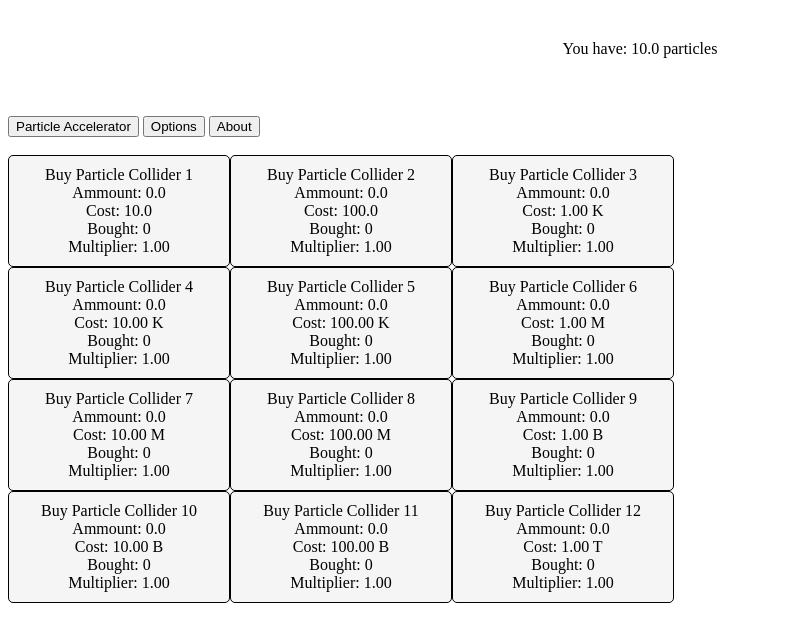
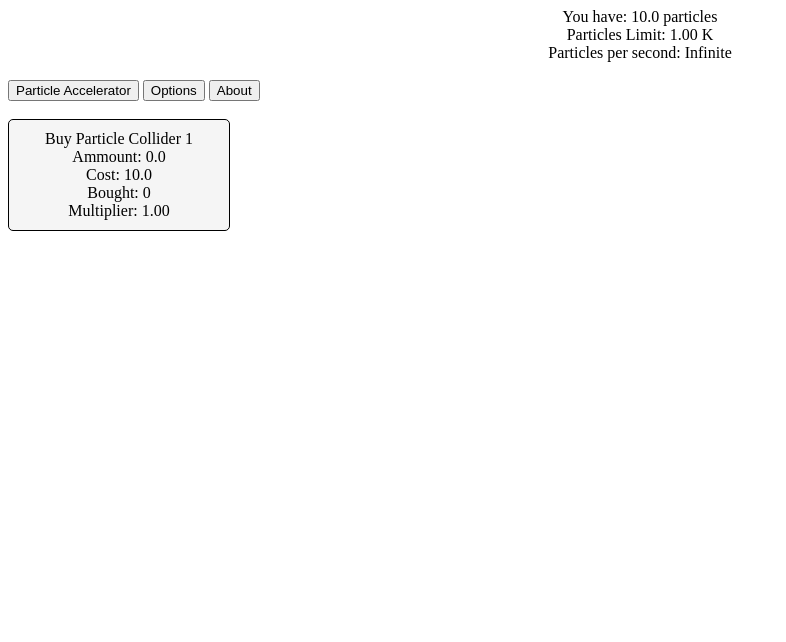
Before and after one commit to OfficialZygorg/Materiality, a plain HTML site: page index.html in a window 1280 px wide. Shown: the whole page, without its empty margins (0-786 px from the left). Drawn offline with Linux system fonts and the light colour scheme.

Commit message:
Added revealing of particle colliders when you have x particles

```diff
--- a/index.html
+++ b/index.html
@@ -6,8 +6,9 @@
 </head>
 <body>
 
-<div id="particlesAmmount"></div>
-<div id="particlesPerSecond"></div>
+<div class="particles" id="particlesAmmount"></div>
+<div class="particles" id="particlesLimit"></div>
+<div class="particles" id="particlesPerSecond"></div>
 <div class="implodedReality" hidden>You have <span class="implodedParticlesAmmount"></span> imploded particles.</div><br>
 
 <div class="tab">
@@ -20,24 +21,23 @@
 
 <div id="particleAccelerator" style="display: block;" class="tabName">
   <div class="generators-container">
-
     <div class="generator" id="particleCollider0" onclick="buyGenerators(0)"></div>
-    <div class="generator"  id="particleCollider1" onclick="buyGenerators(1)"></div>
-    <div class="generator" id="particleCollider2" onclick="buyGenerators(2)"></div>
-    <div class="generator" id="particleCollider3" onclick="buyGenerators(3)"></div>
-    <div class="generator" id="particleCollider4" onclick="buyGenerators(4)"></div>
-    <div class="generator" id="particleCollider5" onclick="buyGenerators(5)"></div>
-    <div class="generator" id="particleCollider6" onclick="buyGenerators(6)"></div>
-    <div class="generator" id="particleCollider7" onclick="buyGenerators(7)"></div>
-    <div class="generator" id="particleCollider8" onclick="buyGenerators(8)"></div>
-    <div class="generator" id="particleCollider9" onclick="buyGenerators(9)"></div>
-    <div class="generator" id="particleCollider10" onclick="buyGenerators(10)"></div>
-    <div class="generator" id="particleCollider11" onclick="buyGenerators(11)"></div>
+    <div class="generator" id="particleCollider1" onclick="buyGenerators(1)" style="display: none;"></div>
+    <div class="generator" id="particleCollider2" onclick="buyGenerators(2)" style="display: none;"></div>
+    <div class="generator" id="particleCollider3" onclick="buyGenerators(3)" style="display: none;"></div>
+    <div class="generator" id="particleCollider4" onclick="buyGenerators(4)" style="display: none;"></div>
+    <div class="generator" id="particleCollider5" onclick="buyGenerators(5)" style="display: none;"></div>
+    <div class="generator" id="particleCollider6" onclick="buyGenerators(6)" style="display: none;"></div>
+    <div class="generator" id="particleCollider7" onclick="buyGenerators(7)" style="display: none;"></div>
+    <div class="generator" id="particleCollider8" onclick="buyGenerators(8)" style="display: none;"></div>
+    <div class="generator" id="particleCollider9" onclick="buyGenerators(9)" style="display: none;"></div>
+    <div class="generator" id="particleCollider10" onclick="buyGenerators(10)" style="display: none;"></div>
+    <div class="generator" id="particleCollider11" onclick="buyGenerators(11)" style="display: none;"></div>
   </div>
-  <div id="implodedRealityButton" hidden><button onclick="implodeReality()">Implode Reality</button> (Reset for <span id="implodedParticles"></span> imploded particles)</div>
+  <div id="implodedRealityButton" onclick="implodeReality()" hidden></div>
 </div>
 
-<div id="implodedReality" class="implodedReality" hidden hidden class="tabName">
+<div id="implodedReality" class="implodedReality" hidden class="tabName">
 </div>
 
 <div id="darkMatter" hidden class="tabName">
--- a/javascripts/game.js
+++ b/javascripts/game.js
@@ -1,13 +1,14 @@
 //Game Data
 var player = {
   particles: 10,
+  particlesLimit: 1000,
   result: 0,
   lastUpdate: Date.now(),
   particleColliders:[],
   implosion:{
-    cost: 10*10e1,
+    cost: 1000,
     implodedParticles: 0,
-    extraParticleColliders: 0,
+    timesImploded: 0,
   },
   options:{
     notation: "Mixed scientific",
@@ -39,6 +40,23 @@ for (i=1; i<=12; i++) {
   player.particleColliders.push(particleCollider);
 }
 
+function particlesLimitedAmmount() {
+  if (player.particles > player.particlesLimit){
+    player.particles = player.particlesLimit;
+    if (player.implosion.timesImploded > 0){
+      player.particlesLimit = player.particlesLimit * (2 * player.implosion.timesImploded);
+    }
+  }
+  document.getElementById("particlesLimit").innerHTML = "Particles Limit: " + formatValue(player.options.notation,player.particlesLimit,2,1);
+}
+
+function particlesPerSecond(){
+  for (i=0; i<player.particleColliders.length; i++){
+  player.result = player.particles / (player.particleColliders[i].ammount * player.particleColliders[i].multiplier);
+  }
+  document.getElementById("particlesPerSecond").innerHTML = "Particles per second: " + formatValue(player.options.notation,player.result,2,1);
+}
+
 function buyGenerators(i){
   if (player.particleColliders[i].cost>player.particles) return;
   player.particles -= player.particleColliders[i].cost;
@@ -65,13 +83,22 @@ function productionLoop(diff){
 
 function mainLoop(){
   var diff = (Date.now() - player.lastUpdate) / 1000;
-  productionLoop(diff);updateGUI();
+  productionLoop(diff);updateGUI();particlesLimitedAmmount();particlesPerSecond();
   player.lastUpdate = Date.now();
 }
 setInterval(mainLoop, 50);
 
+function showDiv(divId) {
+  var x = document.getElementById(divId);
+  if (x.style.display === "none") {
+    x.style.display = "block";
+  }
+}
+
+
+function revealParticleColliders(){for (i=1; i<player.particleColliders.length; i++) {if (player.particles >= player.particleColliders[i].cost) {showDiv("particleCollider"+i);}}}
 function implodeReality(){if(player.particles >= player.implosion.implodedCost){document.getElementById("implodedRealityButton").display = block;}}
 function revealImplodeRealityTab(){if (player.implosion.implodedParticles >= 1){document.getElementsByClassName("implodedReality").hidden = false;}}
 function reveals(){
-  implodeReality();revealImplodeRealityTab();
+  implodeReality();revealImplodeRealityTab();revealParticleColliders()
 }setInterval(reveals, 50);
--- a/style.css
+++ b/style.css
@@ -22,14 +22,7 @@
     flex-wrap: wrap;
 }
 
-#particlesAmmount{
-    margin: 40px;
+.particles{
     font-size: 1em;
     text-align: center;
 }
-
-#particlesPerSecond{
-    margin: 40px;
-    font-size: 1em;
-    text-align: center;
-}
```
